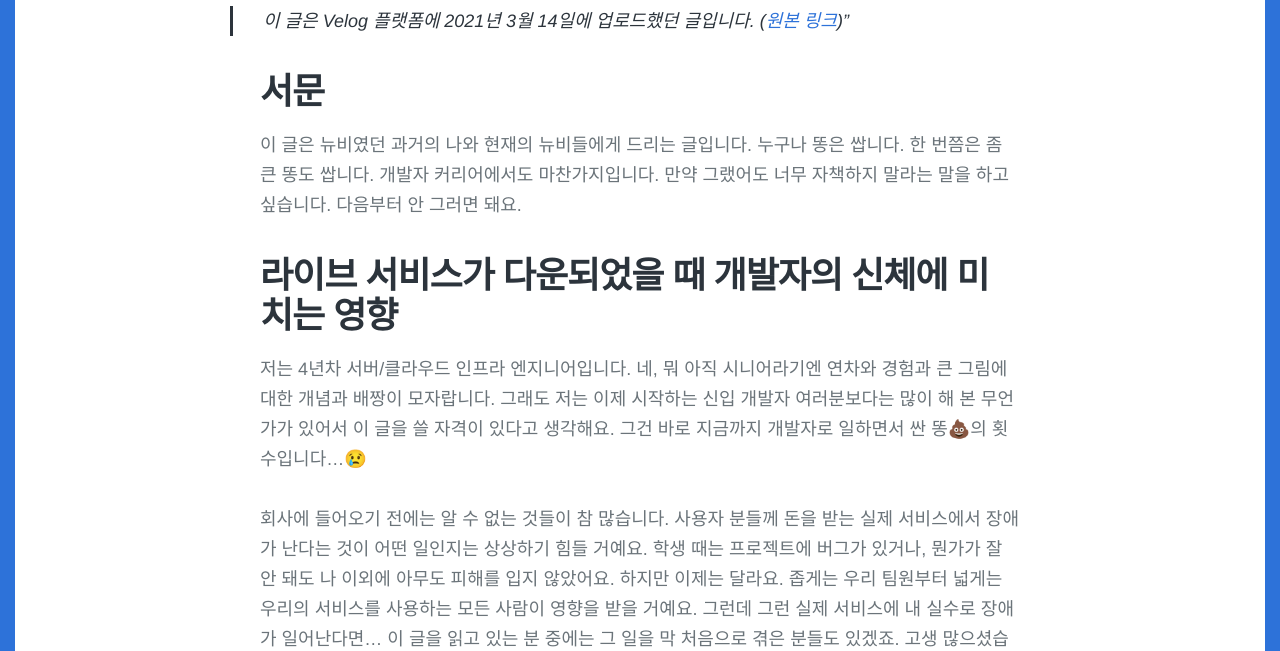
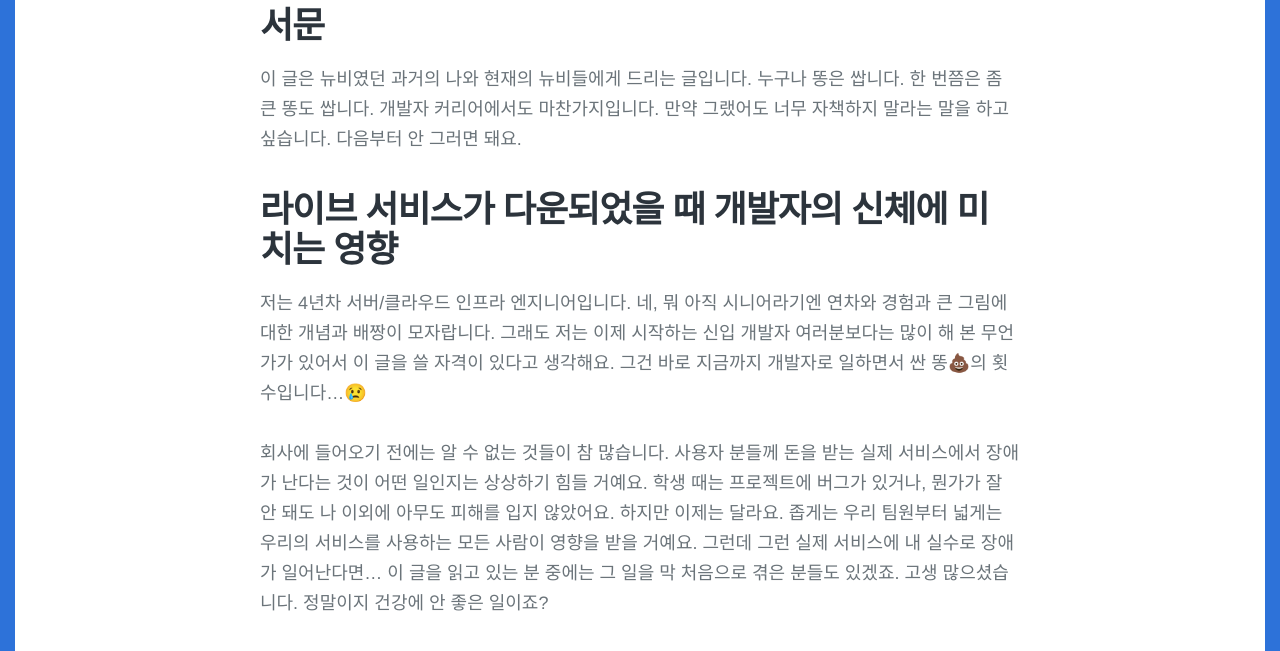
Before and after one commit to uniglot/uniglot.github.io, a Jekyll site: the page built from _posts/2021-03-14-big-shit-newbie.md, in a window 1280 px wide and 900 px high, scrolled down 803 px, cut to the strip 249-900 px from the top of the window. Built offline with Jekyll 4.4.1, drawn with Linux system fonts in a browser that asks for light colours; some web fonts are replaced; comment, search, counter and statistics services are not loaded; some of the changed text lies outside the part shown.

```diff
--- a/_posts/2021-03-14-big-shit-newbie.md
+++ b/_posts/2021-03-14-big-shit-newbie.md
@@ -1,12 +1,10 @@
 ---
 layout: post
 title: 커리어 첫 빅똥을 싼 뉴비들에게 바치는 위로
-date: 2021-03-14
+description: 결국 가장 중요한 것은 '다음 번에 안 그러는 것'입니다.
 feature_image: https://assets.uniglot.dev/images/doesn-work.jpeg
 tags: [tech, tech_general, korean]
 ---
-
-> 이 글은 Velog 플랫폼에 2021년 3월 14일에 업로드했던 글입니다. ([원본 링크](https://velog.io/@laviande22/newbie-outage))"
 
 # 서문
 
```
Also changed, not shown: other parts of _posts/2021-03-14-big-shit-newbie.md (+3 -0 lines), _posts/2023-01-05-test-article.md (+5 -0 lines).
